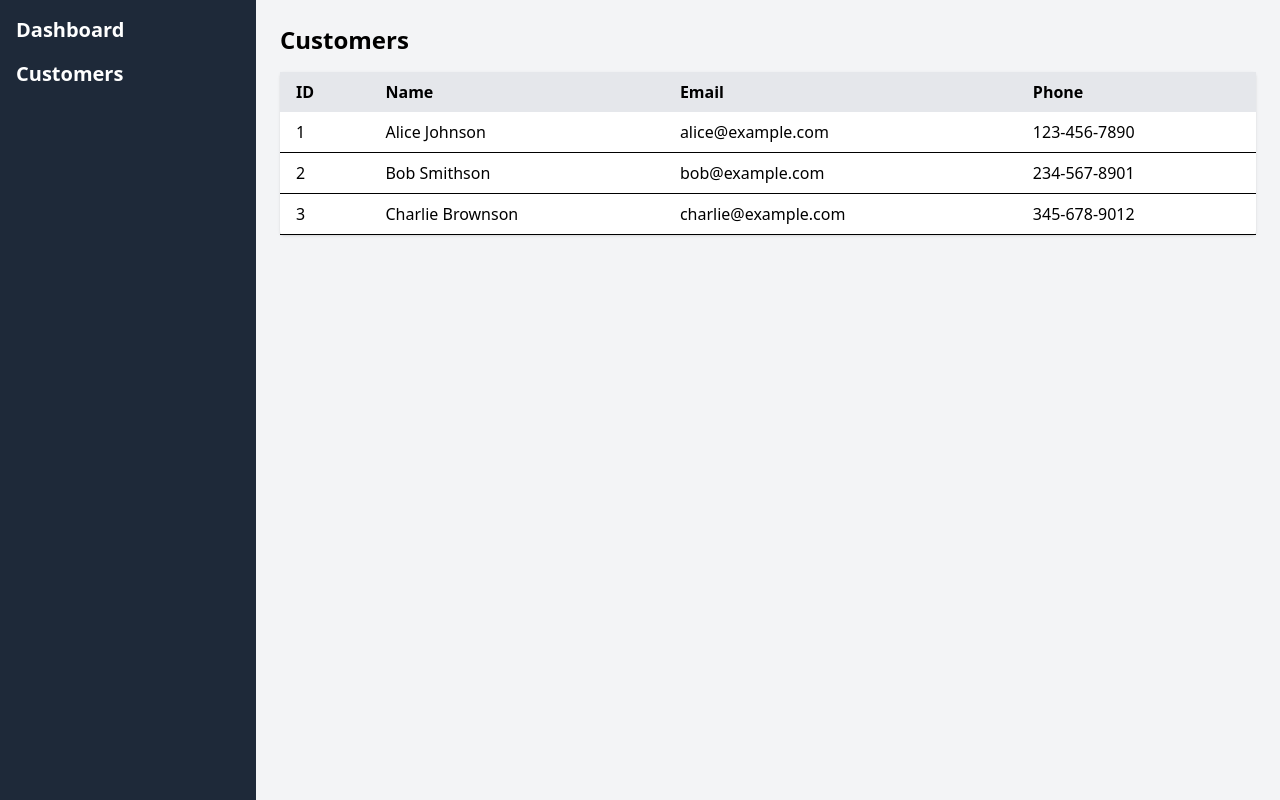
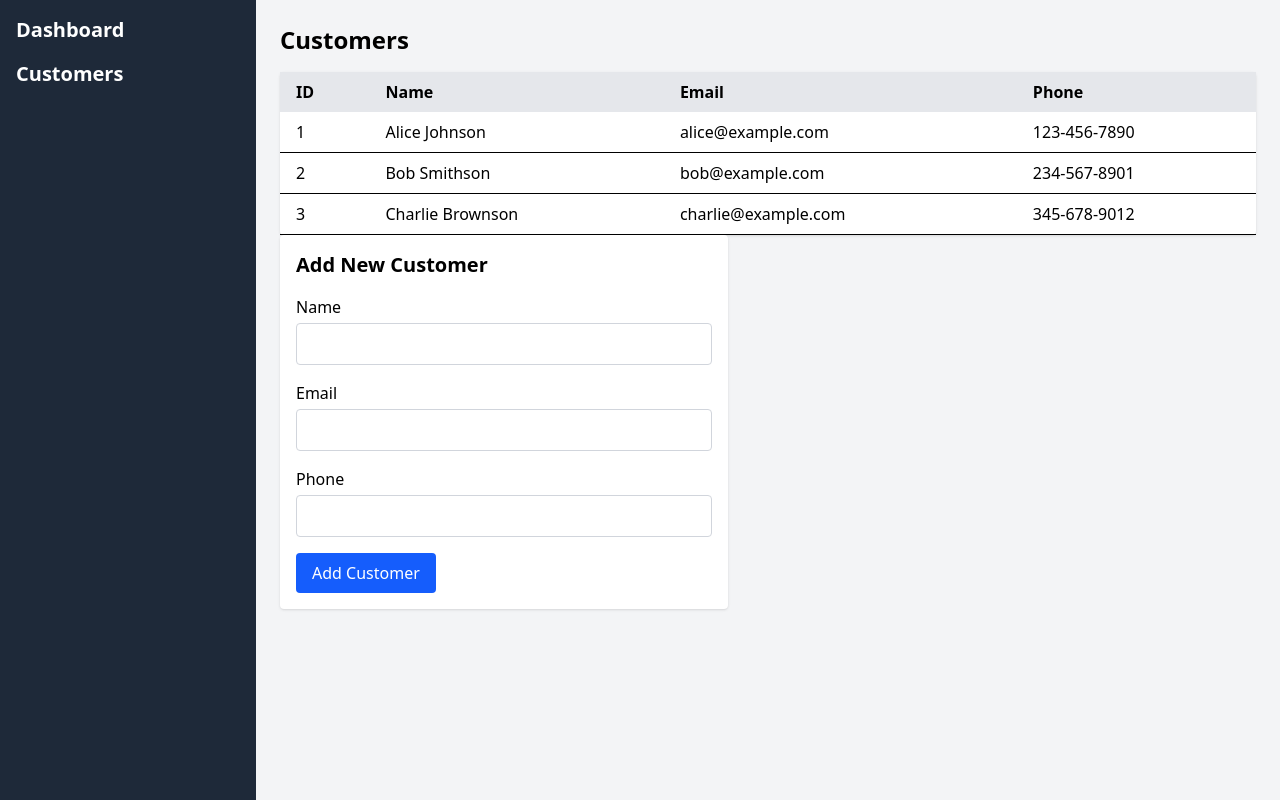
Before and after one commit to ariyannandi/orbitCRM, a React (Vite) app: page /customers in a window 1280 px wide. Built offline with nearby package versions, Linux system fonts and the light colour scheme.

Commit message:
add customer add form

```diff
--- a/src/pages/Customers.tsx
+++ b/src/pages/Customers.tsx
@@ -1,3 +1,5 @@
+import { useState } from "react";
+
 type Customer = {
   id: number;
   name: string;
@@ -5,7 +7,7 @@ type Customer = {
   phone: string;
 };
 
-const customers: Customer[] = [
+const initialCustomers: Customer[] = [
   {
     id: 1,
     name: "Alice Johnson",
@@ -27,6 +29,11 @@ const customers: Customer[] = [
 ];
 
 const Customers = () => {
+  const [customers, setCustomers] = useState(initialCustomers);
+  const [name, setName] = useState("");
+  const [email, setEmail] = useState("");
+  const [phone, setPhone] = useState("");
+
   return (
     <div>
       <h1 className="text-2xl font-bold mb-4">Customers</h1>
@@ -50,6 +57,63 @@ const Customers = () => {
           ))}
         </tbody>
       </table>
+
+      <form
+        onSubmit={(e) => {
+          e.preventDefault();
+          if (!name || !email || !phone) {
+            alert("Please fill in all fields");
+            return;
+          }
+          const newCustomer: Customer = {
+            id: customers.length + 1,
+            name,
+            email,
+            phone,
+          };
+          setCustomers([...customers, newCustomer]);
+
+          setName("");
+          setEmail("");
+          setPhone("");
+        }}
+        className="bg-white p-4 rounded shadow w-full max-w-md"
+      >
+        <h2 className="text-xl font-semibold mb-4">Add New Customer</h2>
+        <div className="mb-4">
+          <label className="block mb-1 font-medium">Name</label>
+          <input
+            type="text"
+            value={name}
+            onChange={(e) => setName(e.target.value)}
+            className="w-full border border-gray-300 px-3 py-2 rounded"
+          />
+        </div>
+        <div className="mb-4">
+          <label className="block mb-1 font-medium">Email</label>
+          <input
+            type="email"
+            value={email}
+            onChange={(e) => setEmail(e.target.value)}
+            className="w-full border border-gray-300 px-3 py-2 rounded"
+          />
+        </div>
+        <div className="mb-4">
+          <label className="block mb-1 font-medium">Phone</label>
+          <input
+            type="text"
+            value={phone}
+            onChange={(e) => setPhone(e.target.value)}
+            className="w-full border border-gray-300 px-3 py-2 rounded"
+          />
+        </div>
+        <button
+          type="submit"
+          className="bg-blue-600 text-white px-4 py-2 rounded hover:bg-blue-700"
+        >
+          Add Customer
+        </button>
+      </form>
     </div>
   );
 };
```
